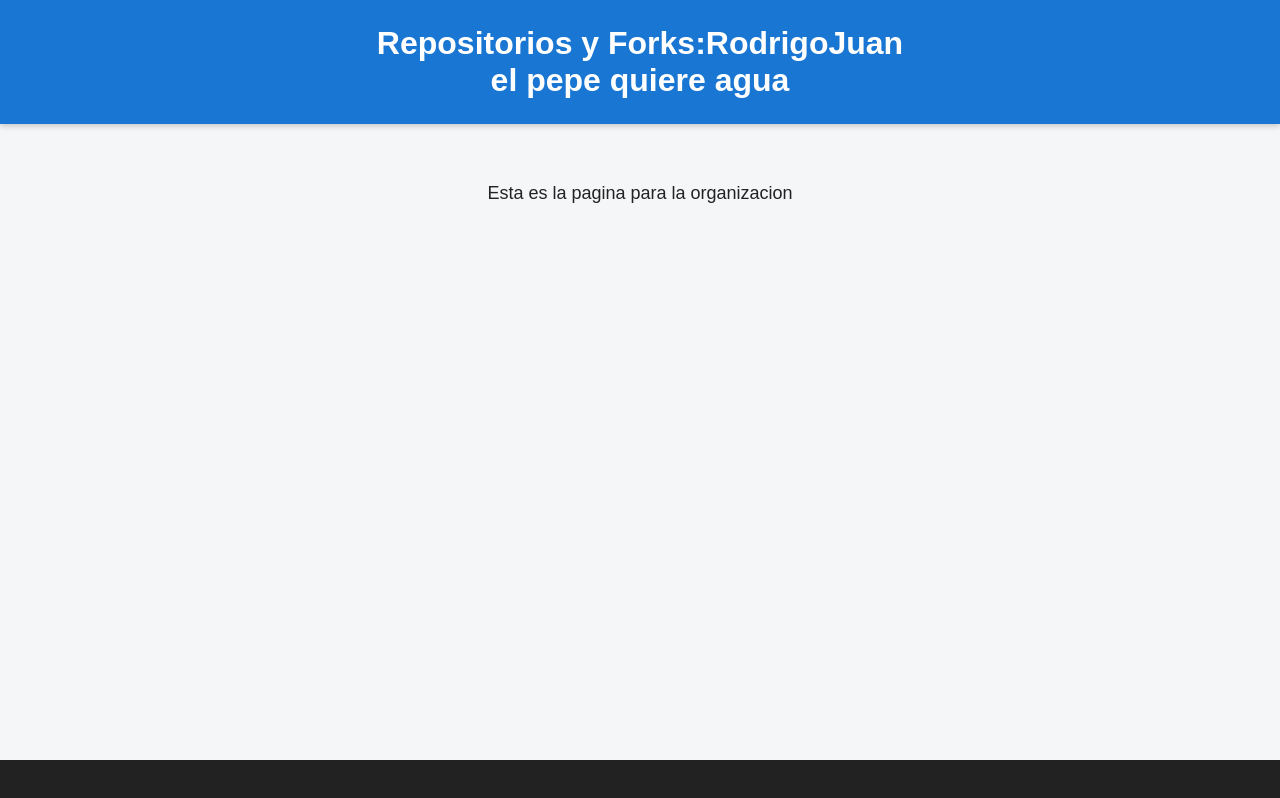
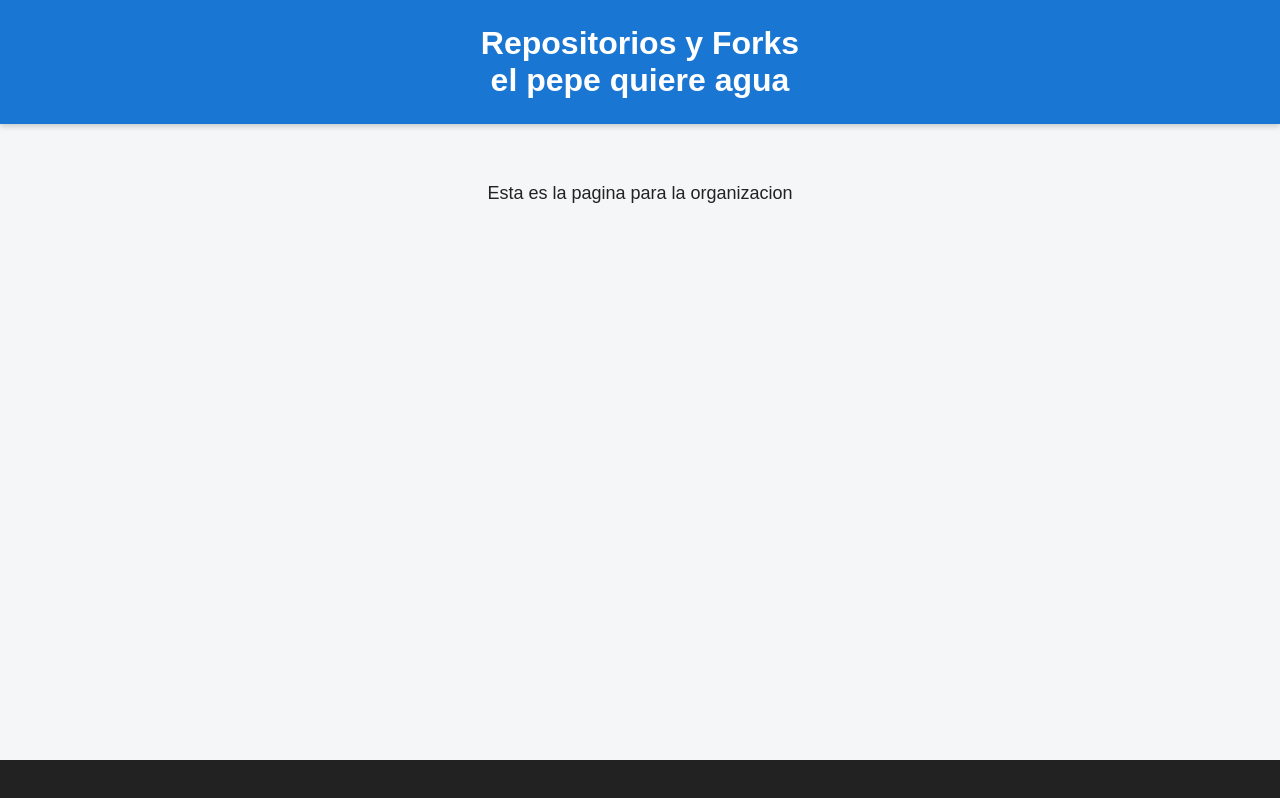
Before and after one commit to Fall31/wil-fork, a React (Vite) app: page / in a window 1280 px wide. Built offline with nearby package versions, Linux system fonts and the light colour scheme.

Commit message:
titulo oficial

```diff
--- a/src/App.jsx
+++ b/src/App.jsx
@@ -4,7 +4,7 @@ function App() {
   return (
     <div className="pagina">
       <header>
-        <h1>Repositorios y Forks:RodrigoJuan</h1>
+        <h1>Repositorios y Forks</h1>
         <h1>el pepe quiere agua</h1>
       </header>
 
```
